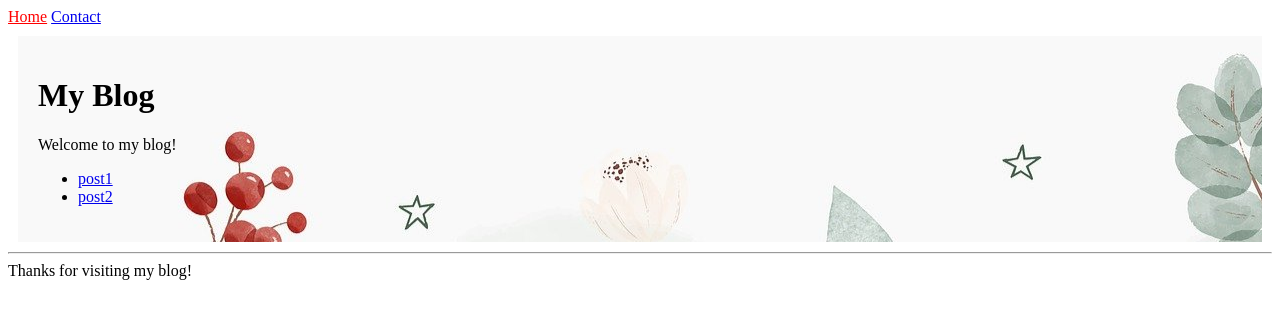
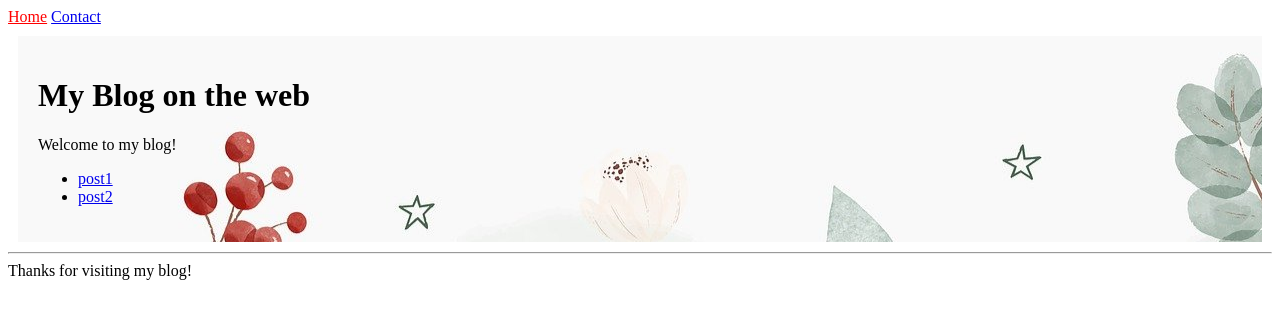
Before and after one commit to RiccardoDC/my_blog, a Jekyll site: the page built from index.html, in a window 1280 px wide. Shown: the top 319 px of the page. Built offline with Jekyll 4.4.1, drawn with Linux system fonts in a browser that asks for light colours.

Commit message:
Change blog title

```diff
--- a/index.html
+++ b/index.html
@@ -3,7 +3,7 @@ layout: default
 title: my home page
 ---
 <header class="masthead">
-<h1>My Blog</h1>
+<h1>My Blog on the web</h1>
 <p>Welcome to my blog!</p>
 
 <ul>
```
